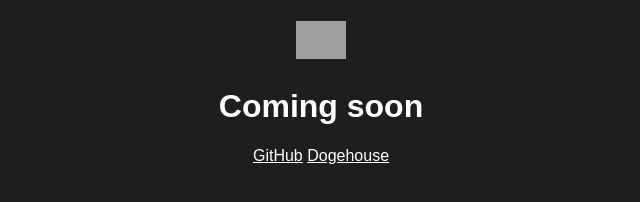
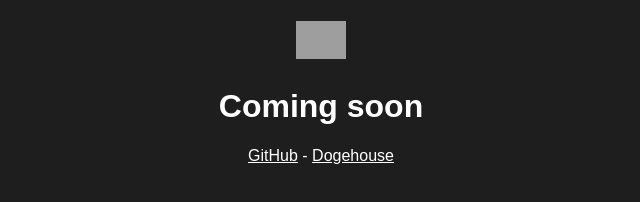
Before and after one commit to dogechatbot/dogechatbot.github.io, a plain HTML site: page index.html in a window 1280 px wide. Shown: the full height of the page, 319-959 px from the left. Drawn offline with Linux system fonts and the light colour scheme; grey boxes are pictures that could not be loaded.

Commit message:
Update index.html

```diff
--- a/index.html
+++ b/index.html
@@ -10,6 +10,6 @@
   <body>
     <h1><img src="https://avatars.githubusercontent.com/u/81117234?v=4" width="50px" height="auto"></h1>
     <h1>Coming soon</h1>
-    <footer><p><a href="">GitHub</a> <a href="">Dogehouse</a></p></footer>
+    <footer><p><a href="https://github.com/dogechatbot">GitHub</a> - <a href="https://dogehouse.tv/user/dogechatbot">Dogehouse</a></p></footer>
   </body>
 </html>
```
